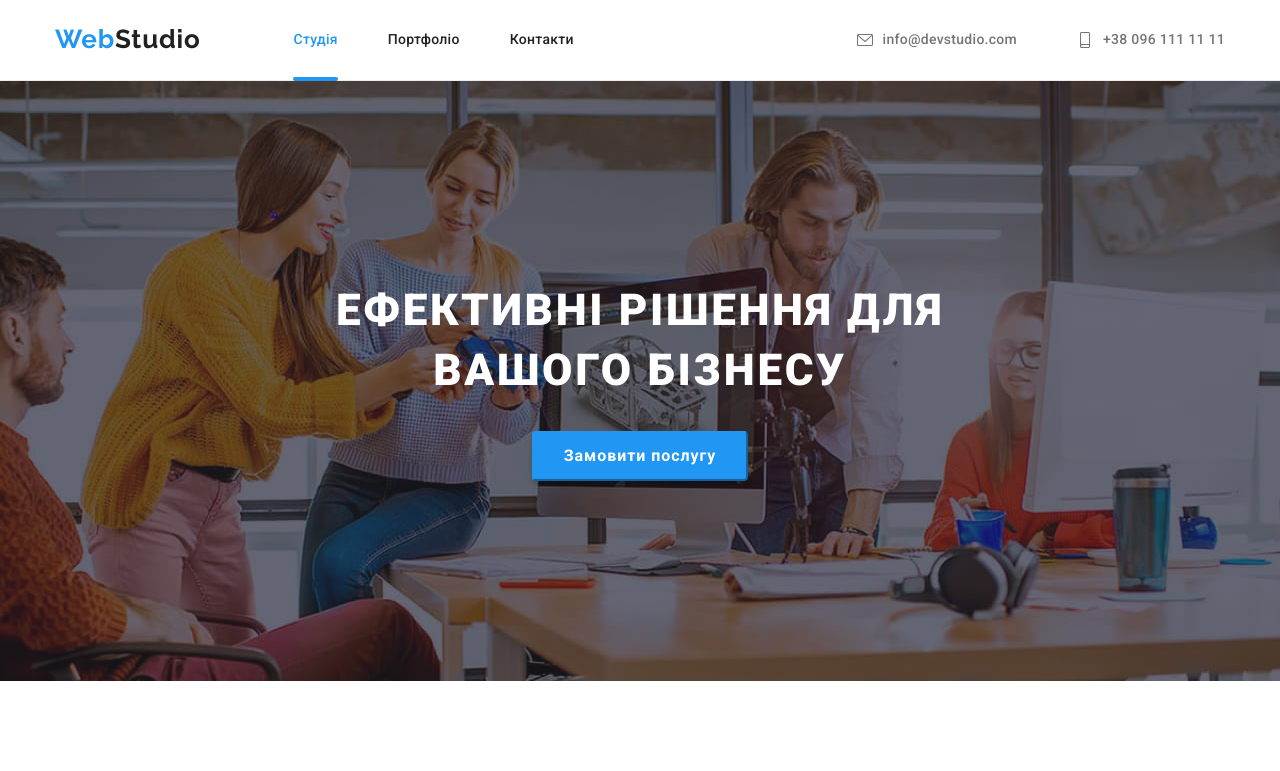
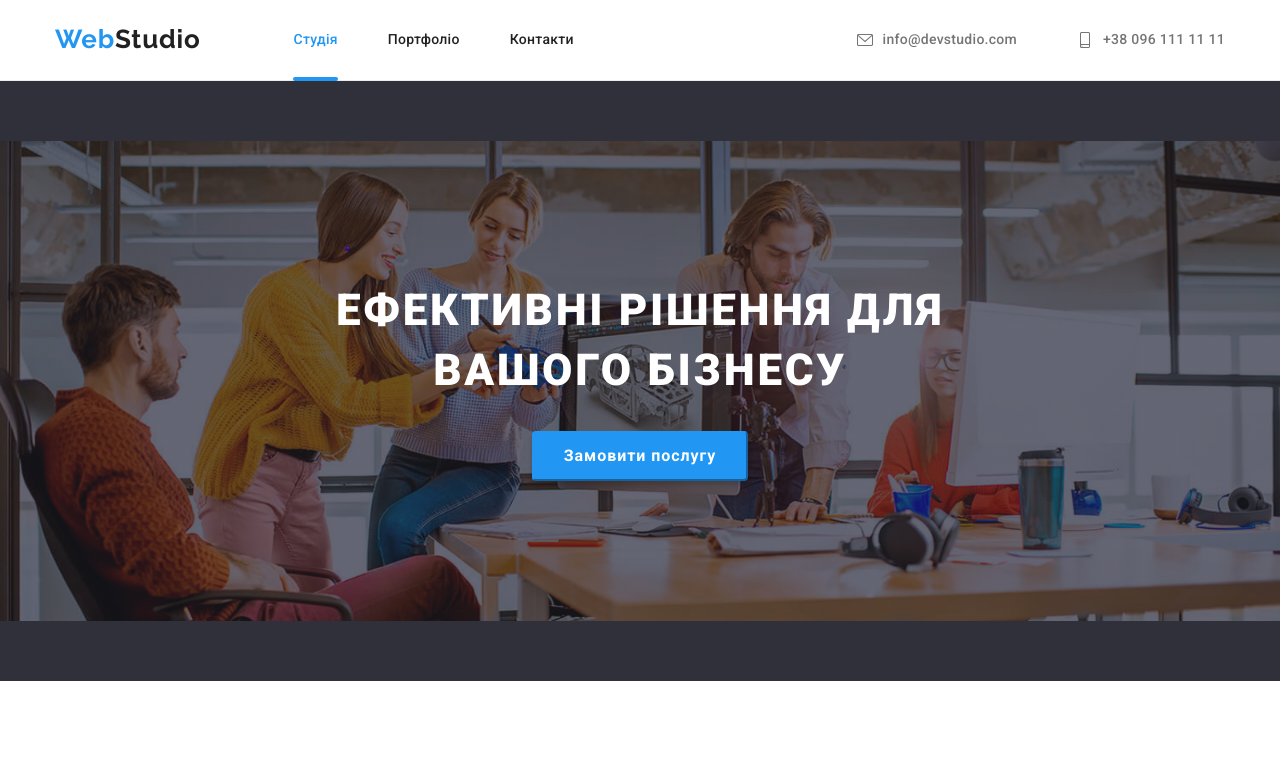
Before and after one commit to owin66/goit-markup-hw-08, a plain HTML site: page index.html in a window 1280 px wide. Shown: the top 771 px of the page. Drawn offline with nearby package versions, Linux system fonts and the light colour scheme.

Commit message:
finish_hero?

```diff
--- a/sass/components/_title.scss
+++ b/sass/components/_title.scss
@@ -1,9 +1,15 @@
 .title {
+  margin-bottom: 30px;
+
   font-weight: 700;
-  font-size: 36px;
-  line-height: 1.16;
+  font-size: 28px;
+  line-height: 1.17;
   text-align: center;
   letter-spacing: 0.03em;
-  color: $product-text-color;
-  margin-bottom: 50px;
+
+  @media screen and (min-width: 1200px) {
+    margin-bottom: 50px;
+    font-size: 36px;
+    line-height: 1.16;
+  }
 }
--- a/sass/components/main/_hero.scss
+++ b/sass/components/main/_hero.scss
@@ -1,16 +1,28 @@
 .order {
-  max-width: 1600px;
-  height: 600px;
+  max-width: 480px;
+  height: 400px;
   margin-left: auto;
   margin-right: auto;
+  padding-top: 118px;
+  padding-bottom: 60x;
+  text-align: center;
+
   background: $background-color;
   background-image: linear-gradient(to right, rgba(47, 48, 58, 0.4), rgba(47, 48, 58, 0.4)),
-    url('../images/backgoundImg.jpg');
+    url('../images/mobile/hero.png');
+  background-position: center;
   background-repeat: no-repeat;
-  background-position: center;
-  padding-top: 200px;
-  padding-bottom: 200px;
-  text-align: center;
+  @media (min-device-pixel-ratio: 2), (min-resolution: 192dpi), (min-resolution: 2dppx) {
+    background-image: linear-gradient(to right, rgba(47, 48, 58, 0.4), rgba(47, 48, 58, 0.4)),
+      url('../images/mobile/hero@2x.png');
+    background-position: center;
+    background-repeat: no-repeat;
+    background-size: cover;
+  }
+
+  @media screen and (max-width: 365px) {
+    padding: 100px 10px;
+  }
 
   &__text {
     box-sizing: border-box;
@@ -62,3 +74,49 @@
     background-color: $brand-color;
   }
 }
+
+.order {
+  max-width: 768px;
+  height: 400px;
+  margin-left: auto;
+  margin-right: auto;
+
+  text-align: center;
+
+  background: $background-color;
+  background-image: linear-gradient(to right, rgba(47, 48, 58, 0.4), rgba(47, 48, 58, 0.4)),
+    url('../images/tablet/hero-tablet.png');
+  background-position: center;
+  background-repeat: no-repeat;
+  background-size: contain;
+  @media (min-device-pixel-ratio: 2), (min-resolution: 192dpi), (min-resolution: 2dppx) {
+    background-image: linear-gradient(to right, rgba(47, 48, 58, 0.4), rgba(47, 48, 58, 0.4)),
+      url('../images/tablet/hero-tablet@2x.png');
+    background-position: center;
+    background-repeat: no-repeat;
+    background-size: cover;
+  }
+}
+
+@media screen and (min-width: 1200px) {
+  .order {
+    max-width: 1600px;
+    height: 600px;
+    padding-top: 200px;
+    padding-bottom: 200px;
+    margin-left: auto;
+    margin-right: auto;
+
+    background-image: linear-gradient(to right, rgba(47, 48, 58, 0.4), rgba(47, 48, 58, 0.4)),
+      url('../images/Desktop/hero-desktop.png');
+    background-position: center;
+    background-repeat: no-repeat;
+    @media (min-device-pixel-ratio: 2), (min-resolution: 192dpi), (min-resolution: 2dppx) {
+      background-image: linear-gradient(to right, rgba(47, 48, 58, 0.4), rgba(47, 48, 58, 0.4)),
+        url('../images/Desktop/hero-desktop@2x.png');
+      background-position: center;
+      background-repeat: no-repeat;
+      background-size: cover;
+    }
+  }
+}
```
Also changed, not shown: css/main.css, css/main.min.css, 2 other files.
